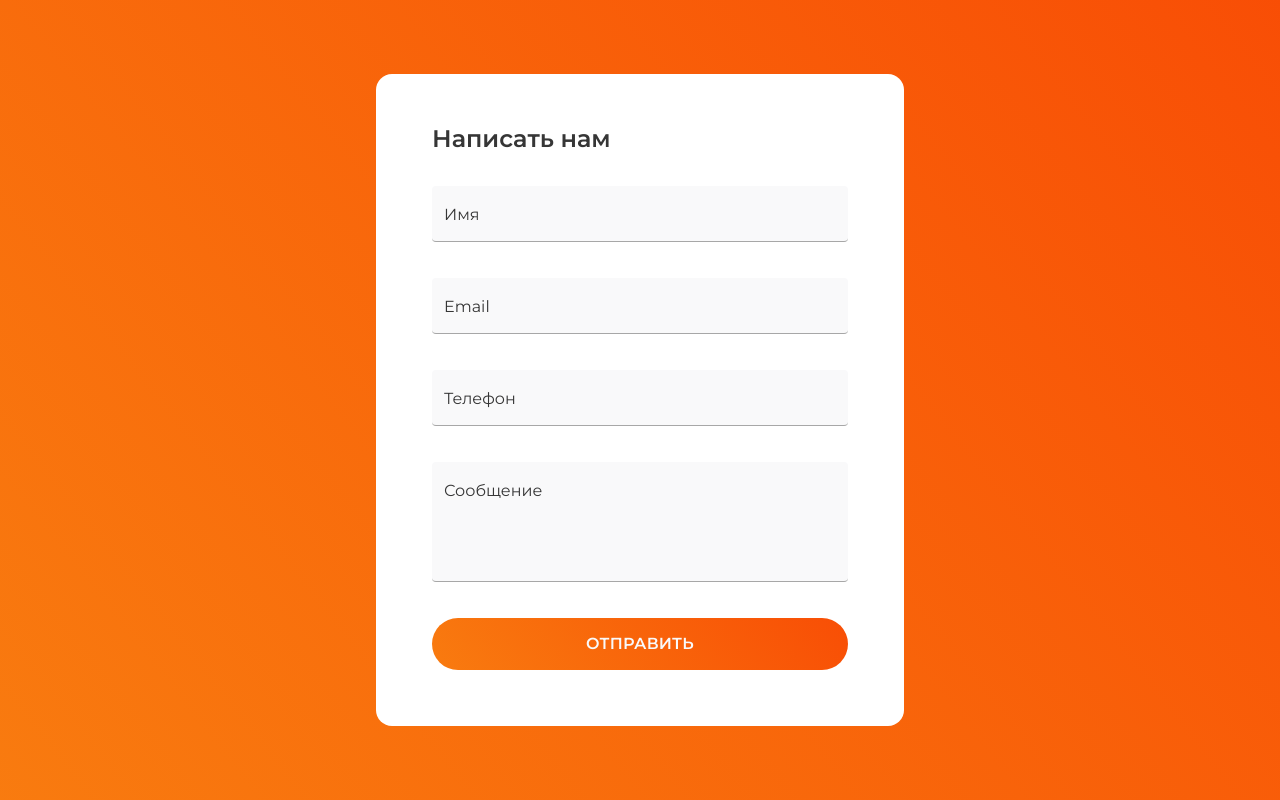
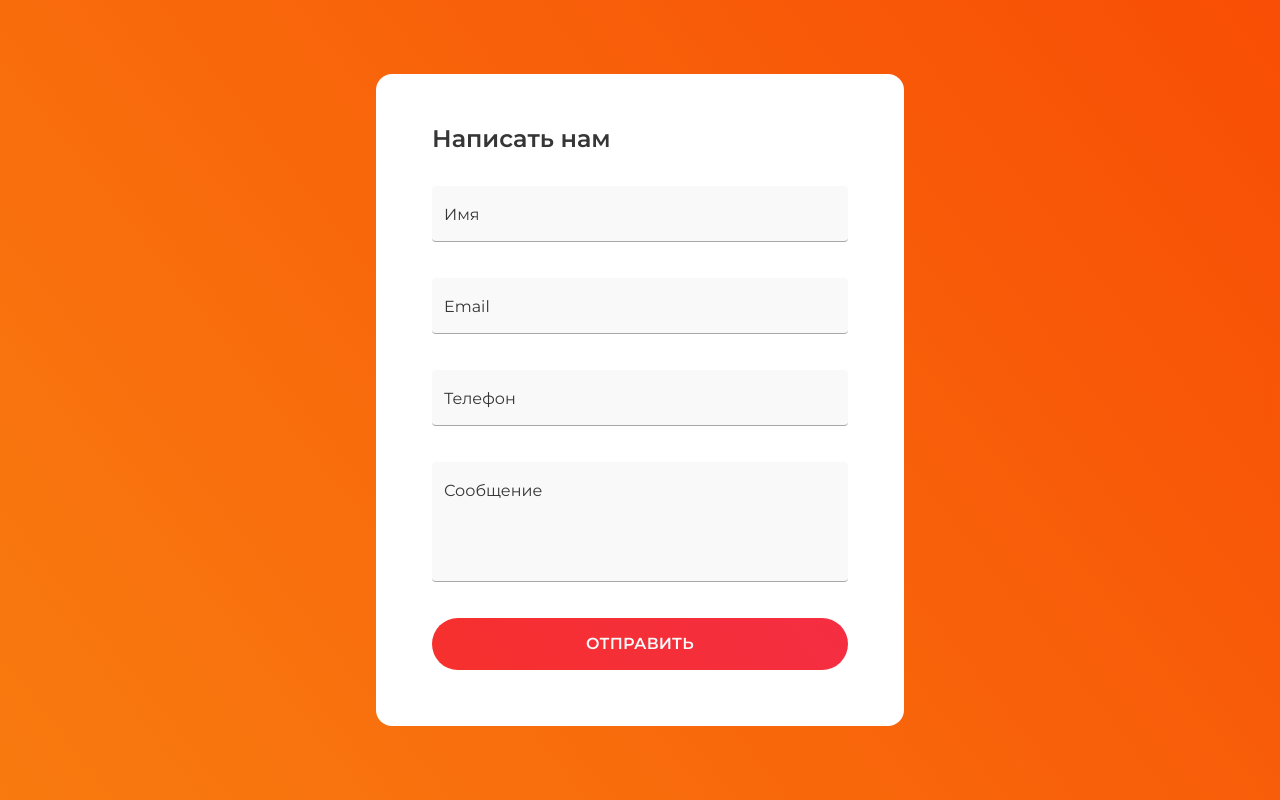
Before and after one commit to Alexandra789/-itprofit, a website built with webpack: page src/index.html in a window 1280 px wide. Built offline with nearby package versions, Linux system fonts and the light colour scheme.

Commit message:
change color button

```diff
--- a/src/scss/global/general.scss
+++ b/src/scss/global/general.scss
@@ -57,7 +57,7 @@ button.disabled {
 }
 
 .btn {
-	background: linear-gradient(231.58deg, $orange -53.35%, $yellow 297.76%);
+	background: linear-gradient(231.58deg, $red -53.35%, $orange 297.76%);
 	border-radius: 30px;
 	color: $white;
 	letter-spacing: .2px;
```
